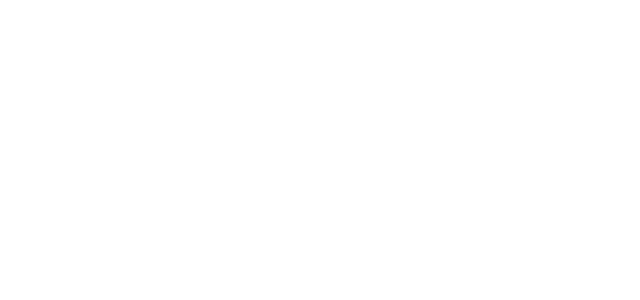
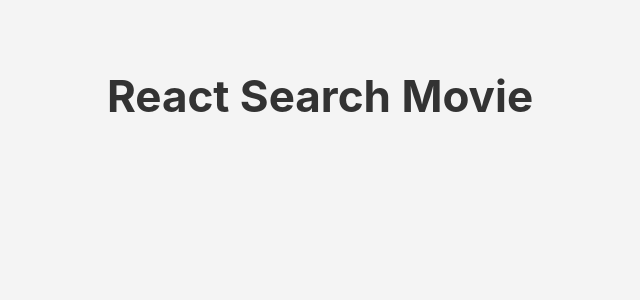
Before and after one commit to jburke729/search-movie, a React (Create React App) app: page / in a window 1280 px wide. Shown: the top 300 px of the page, without its empty margins (320-960 px from the left). Built offline with nearby package versions, Linux system fonts and the light colour scheme.

Commit message:
added styles

```diff
--- a/src/App.js
+++ b/src/App.js
@@ -1,7 +1,12 @@
 import React from 'react';
+import './style.css';
 
 function App() {
-  return <div></div>;
+  return (
+    <div className="container">
+      <h1 className="title"> React Search Movie</h1>
+    </div>
+  );
 }
 
 export default App;
--- /dev/null
+++ b/src/style.css
@@ -0,0 +1,33 @@
+html {
+    font-size: 10px;
+}
+
+* {
+    box-sizing: border-box;
+}
+
+body {
+    margin: 0;
+    padding: 0;
+    background-color: rgb(244, 244, 244);
+    color: #333;
+}
+
+p {
+    font-size: 1.6rem;
+}
+
+small {
+    font-size: 1.2rem;
+}
+
+.container {
+    margin: 0 auto;
+    max-width: 1000px;
+    padding: 40px;
+}
+
+.title {
+    font-size: 4.4rem;
+    text-align: center;
+}
```
